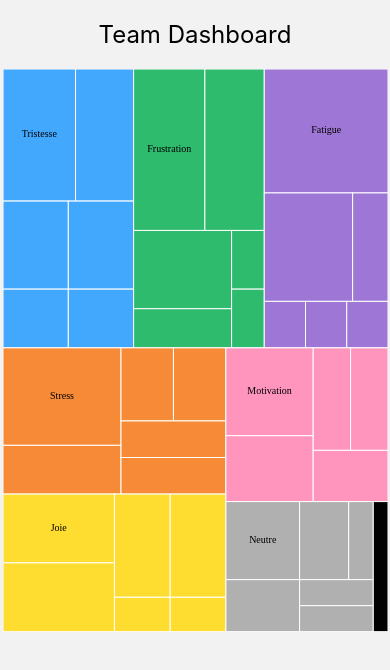
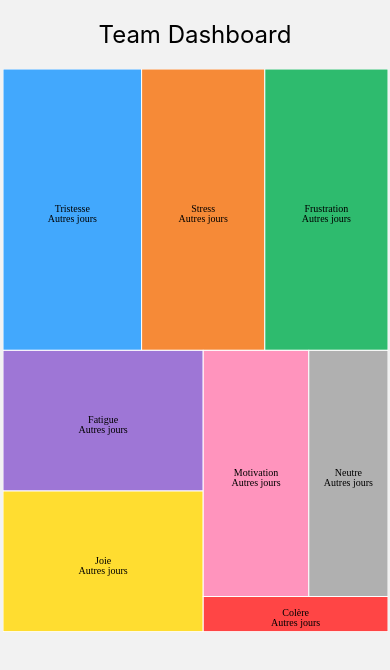
Before and after one commit to RyanFages/Moodly, a React Native app in the folder Moodly_App/: screen /ManagerDashboard in a window 390 px wide. Shown: the top 670 px of the page. Built offline with nearby package versions, Linux system fonts and the light colour scheme.

Commit message:
add more details

```diff
--- a/Moodly_App/src/components/organisms/TreeMapChart.js
+++ b/Moodly_App/src/components/organisms/TreeMapChart.js
@@ -1,5 +1,5 @@
 import React from "react";
-import { View } from "react-native";
+import { View, Alert } from "react-native";
 import Svg, { Rect, Text as SvgText } from "react-native-svg";
 import { treemap, hierarchy } from "d3-hierarchy";
 import { timeDay } from "d3-time";
@@ -14,27 +14,43 @@ function calculateWeight(date) {
 
 // Préparer les données pour le TreeMap : Emotion > Dates
 function prepareData(data) {
+    const today = new Date().toISOString().split("T")[0]; // Format de la date actuelle (YYYY-MM-DD)
     const groupedByMood = data.reduce((acc, curr) => {
         // Vérifier si l'émotion existe déjà dans l'accumulateur
         if (!acc[curr.Mood]) {
             acc[curr.Mood] = { name: curr.Mood, children: [] };
         }
 
-        // Grouper par date pour chaque émotion
         const day = curr.Date.split(" ")[0]; // Prendre uniquement la date (sans heure)
+
+        if (day === today) {
+            // Si c'est aujourd'hui, l'ajouter directement
             const dateIndex = acc[curr.Mood].children.findIndex(
-            (d) => d.name === day
+                (d) => d.name === today
             );
 
             if (dateIndex > -1) {
-            acc[curr.Mood].children[dateIndex].value += calculateWeight(
-                curr.Date
-            );
+                acc[curr.Mood].children[dateIndex].value += 1;
             } else {
                 acc[curr.Mood].children.push({
-                name: day,
-                value: calculateWeight(curr.Date),
+                    name: today,
+                    value: 1,
                 });
+            }
+        } else {
+            // Regrouper les autres jours dans une case "Autres jours"
+            const otherIndex = acc[curr.Mood].children.findIndex(
+                (d) => d.name === "Autres jours"
+            );
+
+            if (otherIndex > -1) {
+                acc[curr.Mood].children[otherIndex].value += 1;
+            } else {
+                acc[curr.Mood].children.push({
+                    name: "Autres jours",
+                    value: 1,
+                });
+            }
         }
 
         return acc;
@@ -45,8 +61,9 @@ function prepareData(data) {
 }
 
 const TreeMapChart = ({ data, width, height }) => {
+    const treeData = prepareData(data);
+    const Today = new Date().toISOString().split("T")[0];
 
-    const treeData = prepareData(data);
     // Créer la hiérarchie du TreeMap
     const root = hierarchy(treeData)
         .sum((d) => d.value)
@@ -70,8 +87,8 @@ const TreeMapChart = ({ data, width, height }) => {
     // Fonction pour gérer le clic sur un rectangle
     const handlePress = (mood, date, value) => {
         Alert.alert(
-                `${mood} - ${date}`,
-                `Valeur: ${value}`,
+            `${date}`,
+            `Sentiment : ${mood}\nNombre d'employés: ${value}`,
             [{ text: "OK" }]
         );
     };
@@ -79,7 +96,10 @@ const TreeMapChart = ({ data, width, height }) => {
     return (
         <View>
             <Svg width={width} height={height}>
-                {root.leaves().map((leaf, index) => (
+                {root.leaves().map((leaf, index) => {
+                    const isOther = leaf.data.name === "Autres jours"; // Vérifier si c'est le groupe des autres jours
+
+                    return (
                         <React.Fragment key={index}>
                             <Rect
                                 x={leaf.x0}
@@ -88,12 +108,14 @@ const TreeMapChart = ({ data, width, height }) => {
                                 height={leaf.y1 - leaf.y0}
                                 fill={emotionColors[leaf.parent.data.name]}
                                 stroke="white"
-                            onPress={() => handlePress(leaf.parent.data.name, leaf.data.name, leaf.value)} // Ajout de la gestion des clics
+                                onPress={() =>
+                                    handlePress(
+                                        leaf.parent.data.name,
+                                        leaf.data.name,
+                                        leaf.value
+                                    )
+                                }
                             />
-                        {/* Vérifier si c'est le premier élément de cette émotion */}
-                        {index === 0 ||
-                        leaf.parent.data.name !==
-                            root.leaves()[index - 1].parent.data.name ? (
                             <SvgText
                                 x={leaf.x0 + (leaf.x1 - leaf.x0) / 2}
                                 y={leaf.y0 + (leaf.y1 - leaf.y0) / 2}
@@ -104,9 +126,22 @@ const TreeMapChart = ({ data, width, height }) => {
                             >
                                 {leaf.parent.data.name}
                             </SvgText>
+                            {/* Afficher "Autres jours" pour les jours regroupés */}
+                            {isOther ? (
+                                <SvgText
+                                    x={leaf.x0 + (leaf.x1 - leaf.x0) / 2}
+                                    y={leaf.y0 + (leaf.y1 - leaf.y0) / 2 + 10}
+                                    fontSize="10"
+                                    fill="black"
+                                    textAnchor="middle"
+                                    alignmentBaseline="middle"
+                                >
+                                    Autres jours
+                                </SvgText>
                             ) : null}
                         </React.Fragment>
-                ))}
+                    );
+                })}
             </Svg>
         </View>
     );
--- a/Moodly_App/src/components/templates/ManagerDashboardTemplate.js
+++ b/Moodly_App/src/components/templates/ManagerDashboardTemplate.js
@@ -372,8 +372,8 @@ const ManagerDashboardTemplate = () => {
         },
         {
             UserID: 9,
-            Mood: "",
-            Date: "2024-10-18 07:47:52",
+            Mood: "Colère",
+            Date: "2024-10-21 07:47:52",
         },
         {
             UserID: 12,
@@ -472,12 +472,12 @@ const ManagerDashboardTemplate = () => {
         },
         {
             UserID: 5,
-            Mood: "Joie",
+            Mood: "Colère",
             Date: "2024-10-19 07:47:52",
         },
         {
             UserID: 14,
-            Mood: "Fatigue",
+            Mood: "Colère",
             Date: "2024-10-20 07:47:52",
         },
         {
```
Lines whose indentation alone changed are shown as unchanged.
